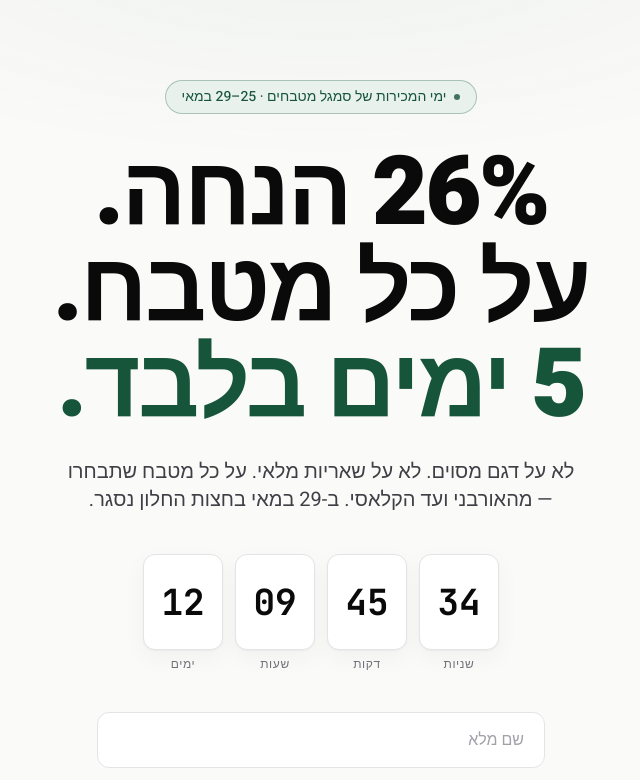
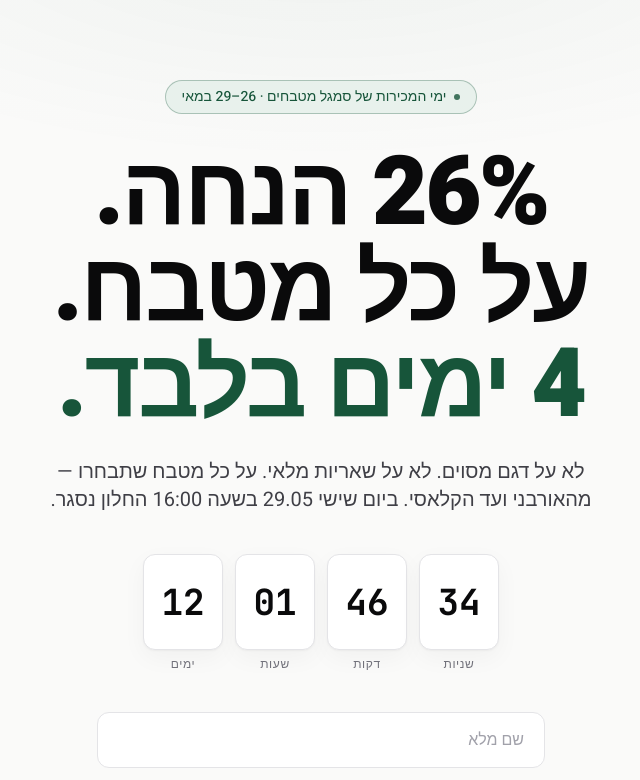
Before and after one commit to renumberagency/samgal-landing, a Next.js app: page / in a window 1280 px wide. Shown: the top 780 px of the page, without its empty margins (319-959 px from the left). Built offline with nearby package versions, Linux system fonts and the light colour scheme.

Commit message:
Update sale dates: 26-29 May, ends Friday 16:00
Sale runs 4 days (not 5), and ends at 16:00 on Friday 29.05 since it's the eve of Shabbat — not midnight.

Co-Authored-By: Claude Opus 4.7 (1M context) <noreply@anthropic.com>

```diff
--- a/app/layout.tsx
+++ b/app/layout.tsx
@@ -17,12 +17,12 @@ const mono = JetBrains_Mono({
 });
 
 export const metadata: Metadata = {
-  title: "סמגל מטבחים | ימי מכירות — 26% הנחה על כל מטבח | 25-29 במאי",
+  title: "סמגל מטבחים | ימי מכירות — 26% הנחה על כל מטבח | 26-29 במאי",
   description:
-    "26% הנחה על כל מטבח. 5 ימים בלבד. לא על שאריות מלאי — על כל סגנון, כל מידה. ב-29 במאי בחצות החלון נסגר.",
+    "26% הנחה על כל מטבח. 4 ימים בלבד. לא על שאריות מלאי — על כל סגנון, כל מידה. ביום שישי 29.05 בשעה 16:00 החלון נסגר.",
   openGraph: {
-    title: "סמגל מטבחים | 26% הנחה — 5 ימים בלבד",
-    description: "ימי המכירות של סמגל מטבחים. 25-29 במאי. 26% הנחה על כל מטבח.",
+    title: "סמגל מטבחים | 26% הנחה — 4 ימים בלבד",
+    description: "ימי המכירות של סמגל מטבחים. 26-29 במאי. 26% הנחה על כל מטבח.",
     type: "website",
     locale: "he_IL",
   },
--- a/components/Countdown.tsx
+++ b/components/Countdown.tsx
@@ -3,7 +3,7 @@
 import { useEffect, useState } from "react";
 import { motion } from "framer-motion";
 
-const TARGET = new Date("2026-05-29T23:59:00+03:00").getTime();
+const TARGET = new Date("2026-05-29T16:00:00+03:00").getTime();
 
 type Parts = { days: number; hours: number; minutes: number; seconds: number; done: boolean };
 
--- a/components/FinalCTA.tsx
+++ b/components/FinalCTA.tsx
@@ -20,7 +20,7 @@ export default function FinalCTA() {
             className="text-center lg:text-right"
           >
             <h2 className="text-4xl sm:text-6xl font-black leading-tight text-balance mb-6 text-ink-950">
-              ב-29 במאי בחצות —
+              יום שישי 29.05 · 16:00 —
               <br />
               <span className="text-samgal">החלון נסגר.</span>
             </h2>
--- a/components/Hero.tsx
+++ b/components/Hero.tsx
@@ -16,7 +16,7 @@ export default function Hero() {
             border border-samgal/30 bg-samgal-tint text-samgal text-sm font-medium mb-8"
         >
           <span className="w-1.5 h-1.5 rounded-full bg-samgal animate-pulse" />
-          ימי המכירות של סמגל מטבחים · 25–29 במאי
+          ימי המכירות של סמגל מטבחים · 26–29 במאי
         </motion.div>
 
         <motion.h1
@@ -29,7 +29,7 @@ export default function Hero() {
           <br />
           על כל מטבח.
           <br />
-          <span className="text-samgal">5 ימים בלבד.</span>
+          <span className="text-samgal">4 ימים בלבד.</span>
         </motion.h1>
 
         <motion.p
@@ -39,7 +39,7 @@ export default function Hero() {
           className="text-lg sm:text-xl text-ink-700 max-w-2xl mx-auto text-balance mb-10"
         >
           לא על דגם מסוים. לא על שאריות מלאי. על כל מטבח שתבחרו —
-          מהאורבני ועד הקלאסי. ב-29 במאי בחצות החלון נסגר.
+          מהאורבני ועד הקלאסי. ביום שישי 29.05 בשעה 16:00 החלון נסגר.
         </motion.p>
 
         <motion.div
```
Also changed, not shown: 1 other file (tests, documents, lock files or other folders).
